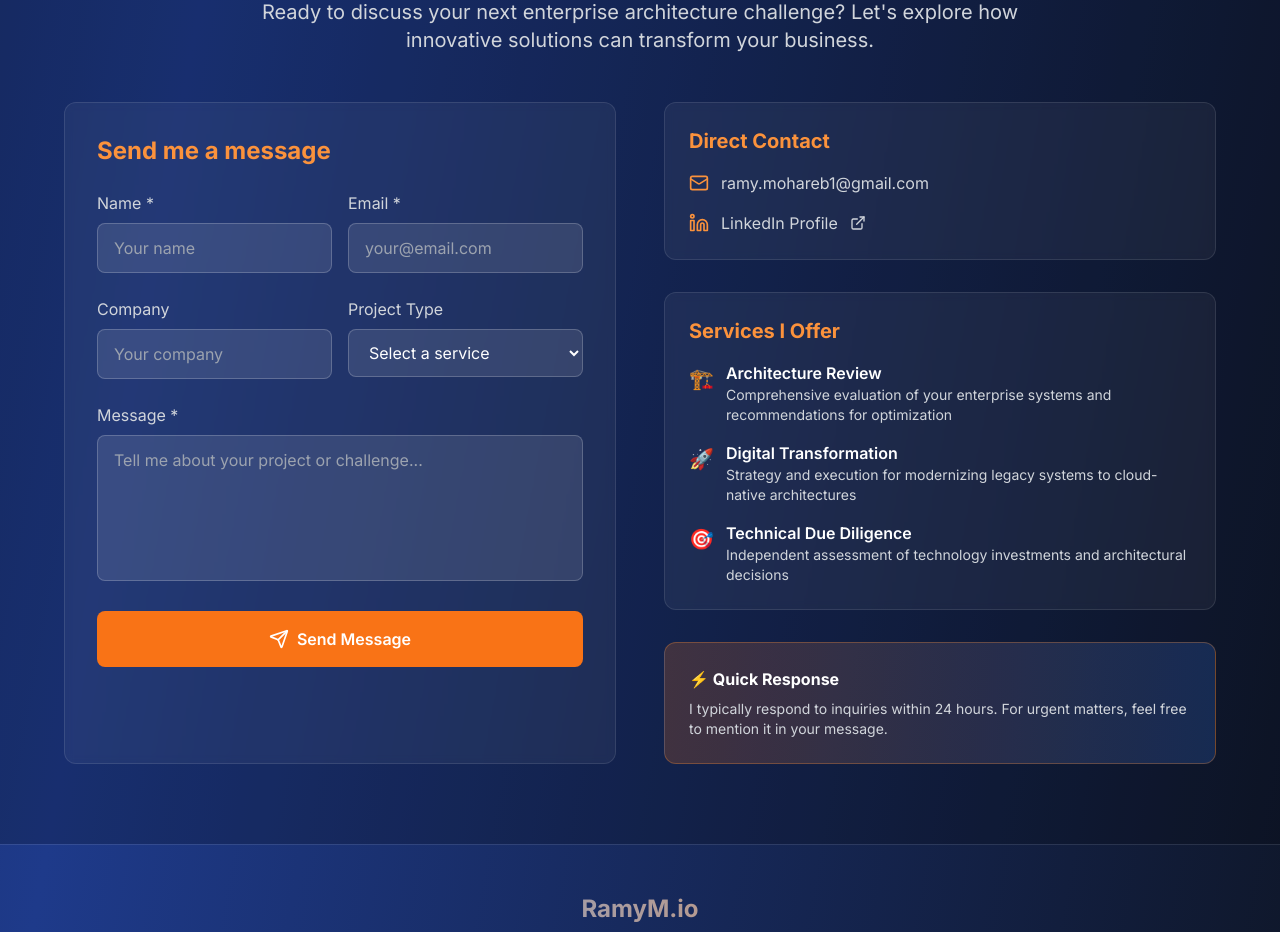
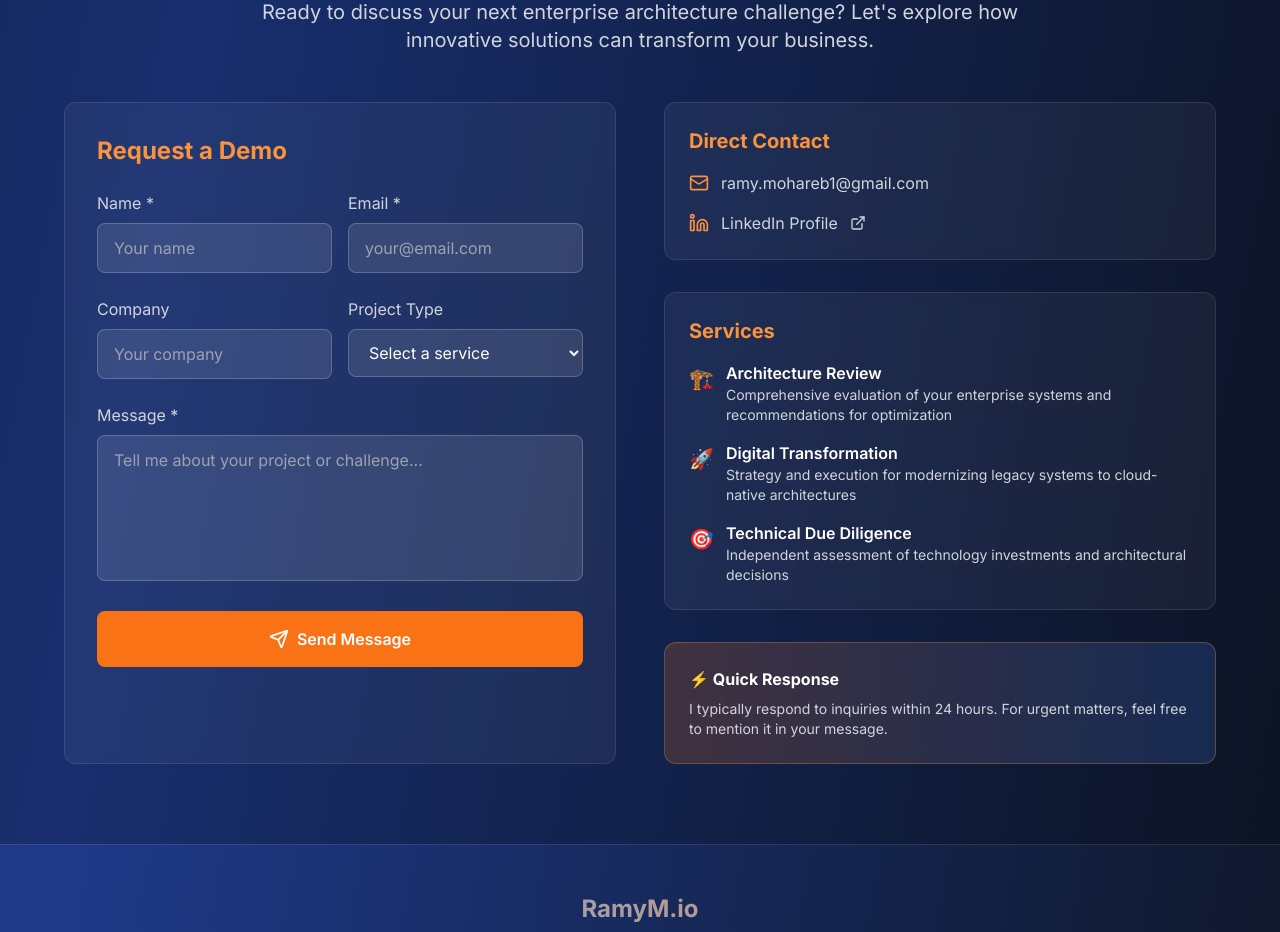
Before and after one commit to ramysaadm/ramym-io, a Next.js app: page / in a window 1280 px wide. Shown: the part 5960-6892 px from the top of the page. Built offline with nearby package versions, Linux system fonts and the light colour scheme.

Commit message:
removing I

```diff
--- a/app/components/Contact.js
+++ b/app/components/Contact.js
@@ -80,7 +80,7 @@ export default function Contact() {
           {/* Contact Form */}
           <div className="bg-white/5 backdrop-blur-sm rounded-xl p-8 border border-white/10">
             <h3 className="text-2xl font-bold mb-6 text-orange-400">
-              Send me a message
+              Request a Demo
             </h3>
 
             {/* Success Message */}
@@ -234,7 +234,7 @@ export default function Contact() {
             {/* Services */}
             <div className="bg-white/5 backdrop-blur-sm rounded-xl p-6 border border-white/10">
               <h3 className="text-xl font-bold mb-4 text-orange-400">
-                Services I Offer
+                Services
               </h3>
               <div className="space-y-4">
                 {services.map((service, index) => (
```
